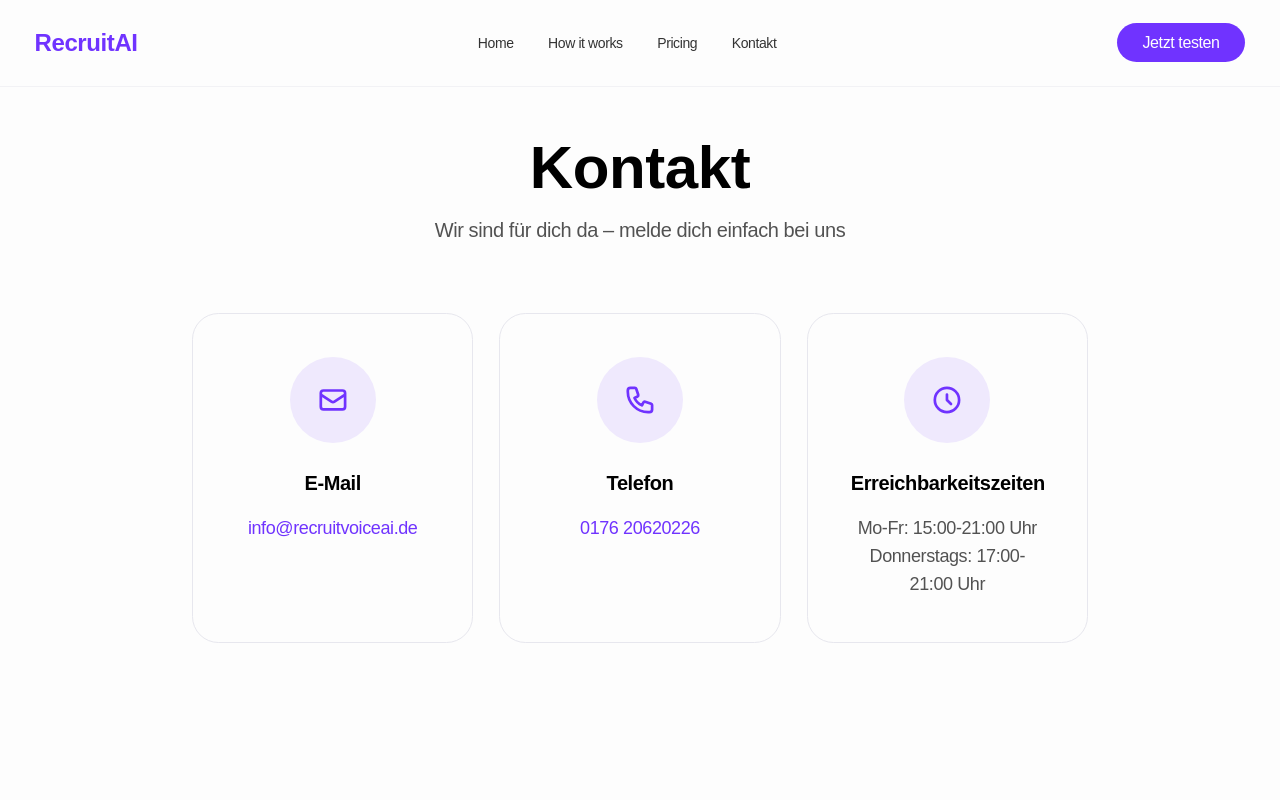
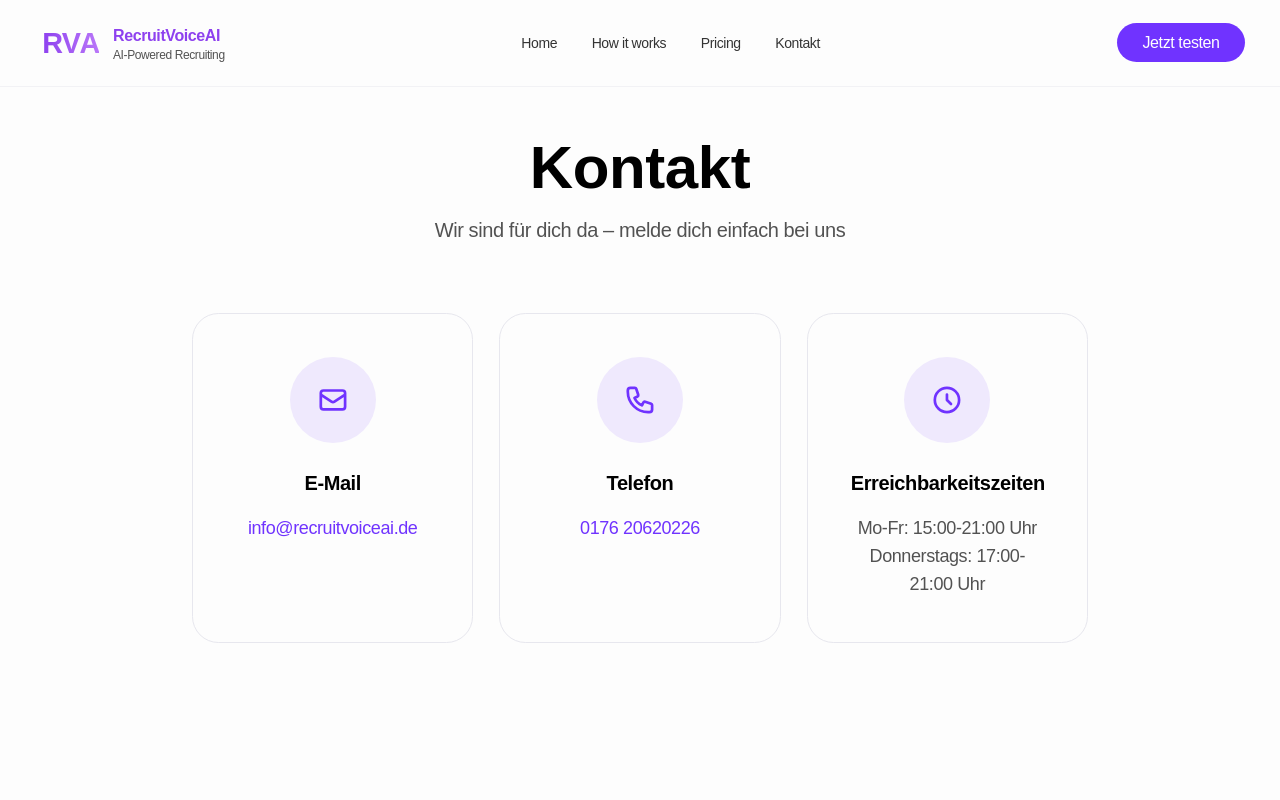
Before and after one commit to DeloBelo123/recruiting, a Next.js app: page /kontakt in a window 1280 px wide. Shown: the top 800 px of the page. Built offline with nearby package versions, Linux system fonts and the light colour scheme.

Commit message:
added logo

```diff
--- a/src/app/components/Header.tsx
+++ b/src/app/components/Header.tsx
@@ -2,6 +2,7 @@
 
 import { motion } from 'framer-motion';
 import { useState } from 'react';
+import { Logo } from './Logo';
 
 export default function Header() {
   const [isMenuOpen, setIsMenuOpen] = useState(false);
@@ -23,14 +24,13 @@ export default function Header() {
       <nav className="container mx-auto px-4 sm:px-6 lg:px-8">
         <div className="flex items-center justify-between h-16 lg:h-20">
           <div className="flex items-center">
-            <motion.span
+            <motion.div
               initial={{ opacity: 0, y: -20 }}
               animate={{ opacity: 1, y: 0 }}
               transition={{ delay: 0.2, duration: 0.4, ease: [0.34, 1.56, 0.64, 1] }}
-              className="text-2xl font-bold text-primary"
             >
-              RecruitAI
-            </motion.span>
+              <Logo size="medium" />
+            </motion.div>
           </div>
 
           <div className="hidden md:flex items-center gap-8">
--- /dev/null
+++ b/src/app/components/Logo.tsx
@@ -0,0 +1,88 @@
+interface LogoProps {
+    size?: "small" | "medium" | "large" | "xlarge";
+    showWordmark?: boolean;
+  }
+
+  export function Logo({
+    size = "medium",
+    showWordmark = true
+  }: LogoProps) {
+    const sizeConfig = {
+      small: {
+        width: 52,
+        height: 36,
+        fontSize: "1rem",
+        wordmarkSize: "text-sm",
+        gap: "gap-1",
+        radius: "0.75rem",
+      },
+      medium: {
+        width: 72,
+        height: 48,
+        fontSize: "1.8rem",
+        wordmarkSize: "text-base",
+        gap: "gap-1.5",
+        radius: "1rem",
+      },
+      large: {
+        width: 104,
+        height: 68,
+        fontSize: "2.2rem",
+        wordmarkSize: "text-xl",
+        gap: "gap-2",
+        radius: "1.4rem",
+      },
+      xlarge: {
+        width: 156,
+        height: 100,
+        fontSize: "3.2rem",
+        wordmarkSize: "text-2xl",
+        gap: "gap-2.5",
+        radius: "2rem",
+      },
+    };
+
+    const config = sizeConfig[size];
+
+    return (
+      <div className={`flex items-center ${config.gap}`}>
+        {/* Letters with Gradient */}
+        <div
+          className="relative flex items-center justify-center"
+          style={{
+            width: config.width,
+            height: config.height,
+          }}
+        >
+          {/* Letters */}
+          <div
+            className="flex items-center justify-center tracking-tight select-none"
+            style={{
+              fontSize: config.fontSize,
+              fontWeight: 700,
+              background: 'linear-gradient(to right, rgb(142, 65, 239), rgba(168, 85, 247, 0.8))',
+              WebkitBackgroundClip: 'text',
+              WebkitTextFillColor: 'transparent',
+              backgroundClip: 'text',
+            }}
+          >
+            <span>R</span>
+            <span>V</span>
+            <span>A</span>
+          </div>
+        </div>
+
+        {/* Wordmark */}
+        {showWordmark && (
+          <div className="flex flex-col leading-tight">
+            <span className={`${config.wordmarkSize}`} style={{ fontWeight: 600, color: 'rgb(142, 65, 239)' }}>
+              RecruitVoiceAI
+            </span>
+            <span className={`text-muted-foreground`} style={{ fontSize: '0.75em', fontWeight: 400 }}>
+              AI-Powered Recruiting
+            </span>
+          </div>
+        )}
+      </div>
+    );
+  }
--- a/src/app/onboarding/components/Sidebar.tsx
+++ b/src/app/onboarding/components/Sidebar.tsx
@@ -1,7 +1,7 @@
 "use client"
 
 import { motion } from "framer-motion"
-import Image from "next/image"
+import { Logo } from "@/app/components/Logo"
 
 interface SidebarProps {
   currentStep: number
@@ -123,13 +123,7 @@ export default function Sidebar({ currentStep, totalSteps }: SidebarProps) {
         }}
         className="mb-12 relative z-10"
       >
-        <Image
-          src="/dummy.png"
-          alt="RecruitAI Logo"
-          width={100}
-          height={100}
-          className="object-contain"
-        />
+        <Logo size="large" />
       </motion.div>
 
       {/* Steps */}
--- a/src/app/onboarding/components/WelcomeScreen.tsx
+++ b/src/app/onboarding/components/WelcomeScreen.tsx
@@ -1,7 +1,7 @@
 "use client"
 
 import { motion } from "framer-motion"
-import Image from "next/image"
+import { Logo } from "@/app/components/Logo"
 
 interface WelcomeScreenProps {
   customerName?: string | null
@@ -117,13 +117,7 @@ export default function WelcomeScreen({ customerName, onGetStarted }: WelcomeScr
               delay: 0.2
             }}
           >
-            <Image
-              src="/dummy.png"
-              alt="RecruitAI Logo"
-              width={100}
-              height={100}
-              className="object-contain"
-            />
+            <Logo size="large" />
           </motion.div>
         </div>
       </div>
```
